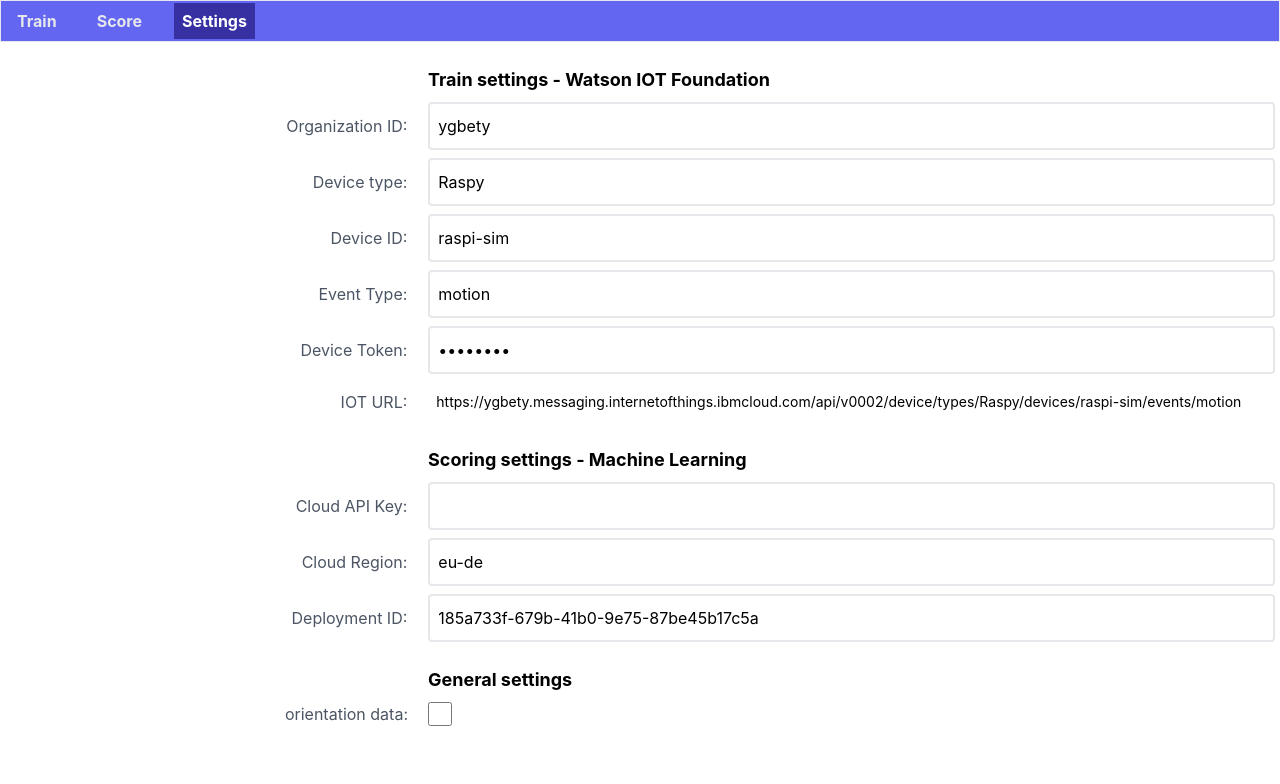
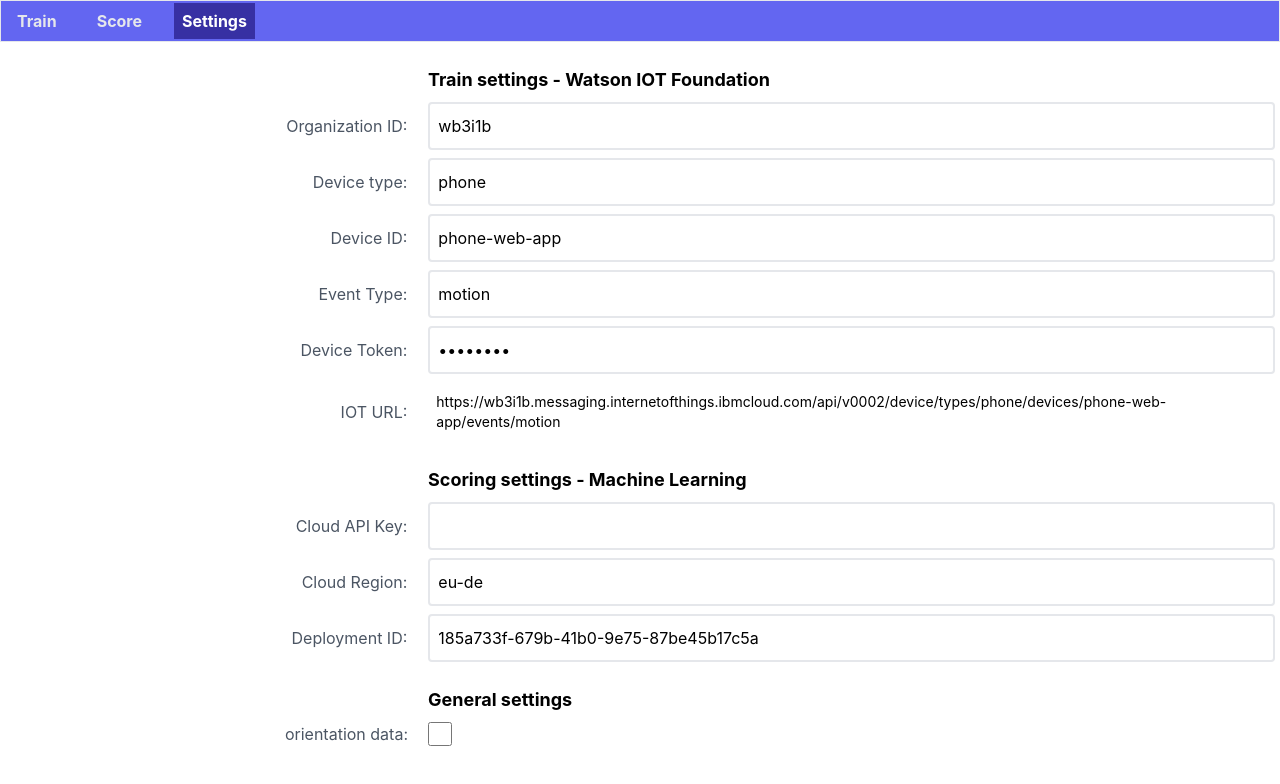
Before and after one commit to O-Hahn/accelerometer_njx, a Next.js app: page / in a window 1280 px wide. Shown: the top 784 px of the page. Built offline with nearby package versions, Linux system fonts and the light colour scheme.

Commit message:
Credentials for IoT

```diff
--- a/pages/index.js
+++ b/pages/index.js
@@ -3,11 +3,11 @@
 
 export default function Home() {
 
-  const [orgId, setOrgId] = useState("ygbety");
-  const [devType, setDevType] = useState("Raspy");
-  const [devId, setDevId] = useState("raspi-sim");
+  const [orgId, setOrgId] = useState("wb3i1b");
+  const [devType, setDevType] = useState("phone");
+  const [devId, setDevId] = useState("phone-web-app");
   const [eventType, setEventType] = useState("motion");
-  const [token, setToken] = useState("tjbotsim");
+  const [token, setToken] = useState("tjbotibm");
   const [iotUrl, setIotUrl] = useState("");
   const [nodeRedUrl, setNodeRedUrl] = useState("https://node-red-fhbgld-2021-05-14.eu-de.mybluemix.net/score_motion");
   const [sendOrientation, setSendOrientation] = useState(false);
```
Also changed, not shown: 1 other file (tests, documents, lock files or other folders).
